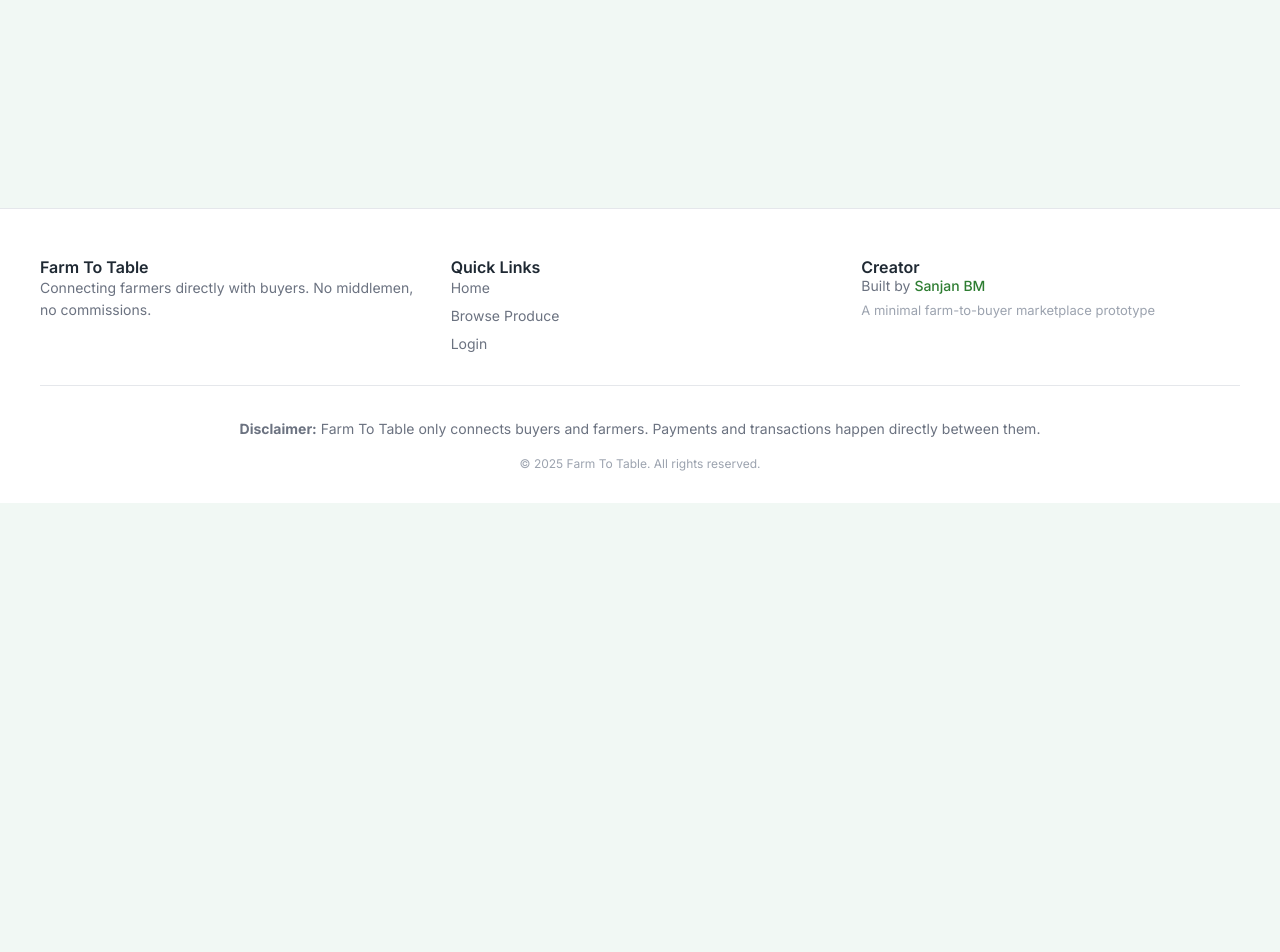
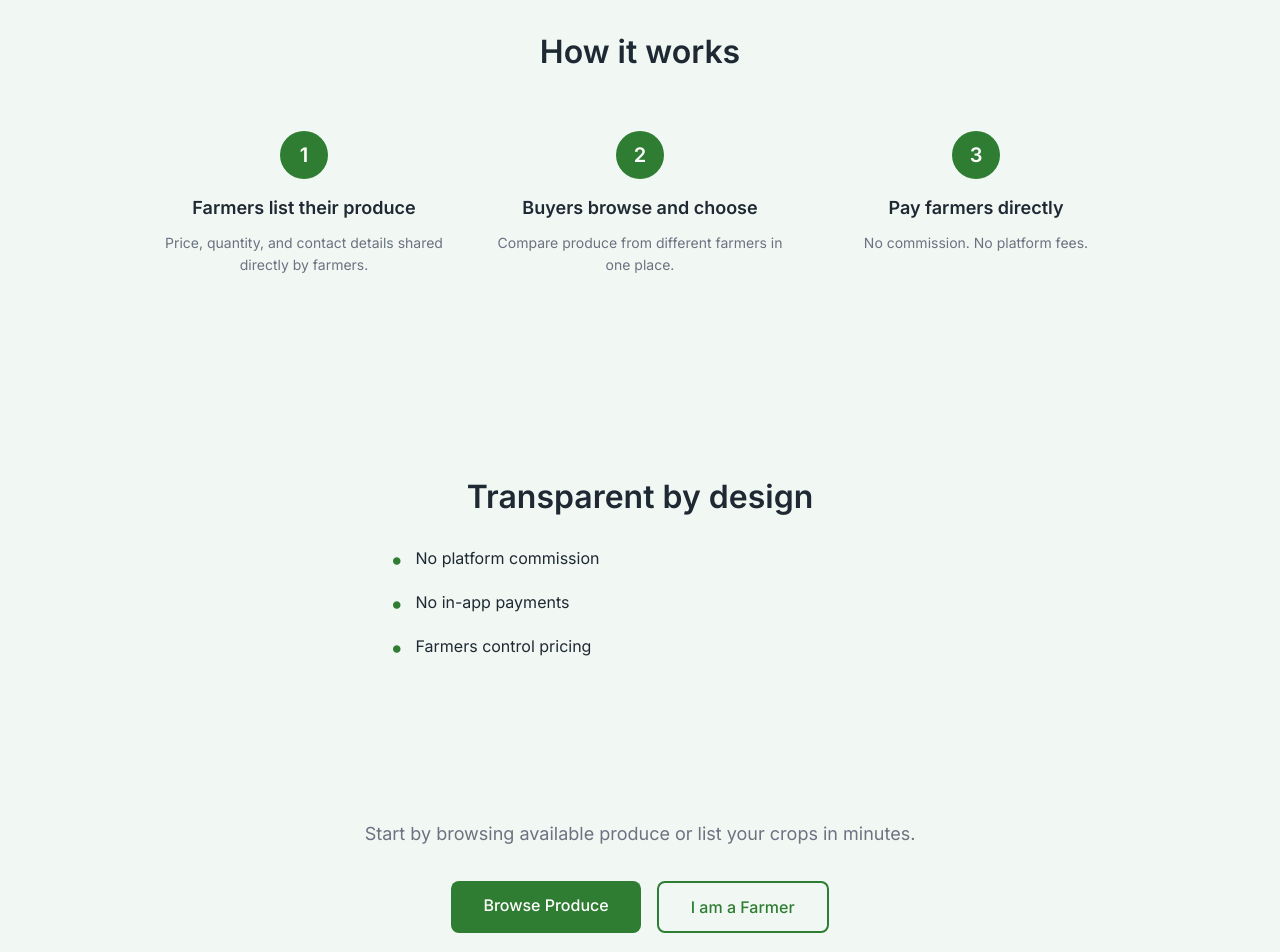
Before and after one commit to sanjanb/k-tech-nain, a Next.js app: page / in a window 1280 px wide. Shown: the part 640-1592 px from the top of the page. Before the commit the page ends 1143 px from the top, so only its background shows below. Built offline with nearby package versions, Linux system fonts and the light colour scheme; no server answers.

Commit message:
feat: redesign HomePage layout with improved sections for user engagement and clarity

```diff
--- a/app/page.jsx
+++ b/app/page.jsx
@@ -2,15 +2,17 @@ import Link from "next/link";
 
 export default function HomePage() {
   return (
-    <div
+    <div style={{ minHeight: "calc(100vh - 70px)" }}>
+      {/* 1. Hero Section */}
+      <section
         style={{
-        minHeight: "calc(100vh - 70px)",
           display: "flex",
           flexDirection: "column",
           alignItems: "center",
           justifyContent: "center",
-        padding: "40px 20px",
+          padding: "clamp(60px, 10vw, 100px) 20px",
           textAlign: "center",
+          background: "var(--color-bg)",
         }}
       >
         <h1
@@ -18,14 +20,24 @@ export default function HomePage() {
             fontSize: "clamp(28px, 5vw, 48px)",
             fontWeight: 600,
             color: "var(--color-text-primary)",
-          marginBottom: 48,
+            marginBottom: 16,
             maxWidth: 600,
             lineHeight: 1.3,
           }}
         >
           Buy directly from farmers. No middlemen.
         </h1>
-
+        <p
+          style={{
+            fontSize: "clamp(16px, 2.5vw, 18px)",
+            color: "var(--color-text-secondary)",
+            maxWidth: 500,
+            marginBottom: 32,
+            lineHeight: 1.6,
+          }}
+        >
+          Fresh produce listed by farmers. Pay them directly.
+        </p>
         <div
           style={{
             display: "flex",
@@ -41,6 +53,134 @@ export default function HomePage() {
             I am a Farmer
           </Link>
         </div>
+      </section>
+
+      {/* 2. How It Works */}
+      <section
+        style={{
+          padding: "clamp(48px, 8vw, 80px) 20px",
+          maxWidth: 1000,
+          margin: "0 auto",
+        }}
+      >
+        <h2
+          style={{
+            fontSize: "clamp(24px, 4vw, 32px)",
+            fontWeight: 600,
+            color: "var(--color-text-primary)",
+            textAlign: "center",
+            marginBottom: "clamp(40px, 6vw, 60px)",
+          }}
+        >
+          How it works
+        </h2>
+        <div
+          style={{
+            display: "grid",
+            gridTemplateColumns: "repeat(auto-fit, minmax(250px, 1fr))",
+            gap: "clamp(32px, 5vw, 48px)",
+          }}
+        >
+          <div style={stepStyle}>
+            <div style={stepNumberStyle}>1</div>
+            <h3 style={stepTitleStyle}>Farmers list their produce</h3>
+            <p style={stepTextStyle}>
+              Price, quantity, and contact details shared directly by farmers.
+            </p>
+          </div>
+          <div style={stepStyle}>
+            <div style={stepNumberStyle}>2</div>
+            <h3 style={stepTitleStyle}>Buyers browse and choose</h3>
+            <p style={stepTextStyle}>
+              Compare produce from different farmers in one place.
+            </p>
+          </div>
+          <div style={stepStyle}>
+            <div style={stepNumberStyle}>3</div>
+            <h3 style={stepTitleStyle}>Pay farmers directly</h3>
+            <p style={stepTextStyle}>No commission. No platform fees.</p>
+          </div>
+        </div>
+      </section>
+
+      {/* 3. Trust & Transparency */}
+      <section
+        style={{
+          padding: "clamp(48px, 8vw, 80px) 20px",
+          background: "var(--color-bg)",
+        }}
+      >
+        <div style={{ maxWidth: 700, margin: "0 auto", textAlign: "center" }}>
+          <h2
+            style={{
+              fontSize: "clamp(24px, 4vw, 32px)",
+              fontWeight: 600,
+              color: "var(--color-text-primary)",
+              marginBottom: 32,
+            }}
+          >
+            Transparent by design
+          </h2>
+          <div
+            style={{
+              display: "flex",
+              flexDirection: "column",
+              gap: 20,
+              textAlign: "left",
+              maxWidth: 500,
+              margin: "0 auto",
+            }}
+          >
+            <div style={bulletStyle}>
+              <span style={bulletDotStyle}>•</span>
+              <span>No platform commission</span>
+            </div>
+            <div style={bulletStyle}>
+              <span style={bulletDotStyle}>•</span>
+              <span>No in-app payments</span>
+            </div>
+            <div style={bulletStyle}>
+              <span style={bulletDotStyle}>•</span>
+              <span>Farmers control pricing</span>
+            </div>
+          </div>
+        </div>
+      </section>
+
+      {/* 4. Light CTA */}
+      <section
+        style={{
+          padding: "clamp(48px, 8vw, 80px) 20px",
+          textAlign: "center",
+        }}
+      >
+        <p
+          style={{
+            fontSize: "clamp(16px, 2.5vw, 18px)",
+            color: "var(--color-text-secondary)",
+            maxWidth: 600,
+            margin: "0 auto 32px",
+            lineHeight: 1.6,
+          }}
+        >
+          Start by browsing available produce or list your crops in minutes.
+        </p>
+        <div
+          style={{
+            display: "flex",
+            gap: 16,
+            flexWrap: "wrap",
+            justifyContent: "center",
+          }}
+        >
+          <Link href="/browse" style={buttonStyle}>
+            Browse Produce
+          </Link>
+          <Link href="/auth" style={secondaryButtonStyle}>
+            I am a Farmer
+          </Link>
+        </div>
+      </section>
     </div>
   );
 }
@@ -67,3 +207,48 @@ const secondaryButtonStyle = {
   fontSize: 16,
   fontWeight: 500,
 };
+
+const stepStyle = {
+  textAlign: "center",
+};
+
+const stepNumberStyle = {
+  width: 48,
+  height: 48,
+  borderRadius: "50%",
+  background: "var(--color-primary)",
+  color: "var(--color-white)",
+  display: "flex",
+  alignItems: "center",
+  justifyContent: "center",
+  fontSize: 20,
+  fontWeight: 600,
+  margin: "0 auto 16px",
+};
+
+const stepTitleStyle = {
+  fontSize: "clamp(16px, 2.5vw, 18px)",
+  fontWeight: 600,
+  color: "var(--color-text-primary)",
+  marginBottom: 12,
+};
+
+const stepTextStyle = {
+  fontSize: 14,
+  color: "var(--color-text-secondary)",
+  lineHeight: 1.6,
+};
+
+const bulletStyle = {
+  display: "flex",
+  alignItems: "flex-start",
+  gap: 12,
+  fontSize: "clamp(15px, 2.5vw, 16px)",
+  color: "var(--color-text-primary)",
+};
+
+const bulletDotStyle = {
+  color: "var(--color-primary)",
+  fontSize: 24,
+  lineHeight: 1,
+};
```
Lines whose indentation alone changed are shown as unchanged.
